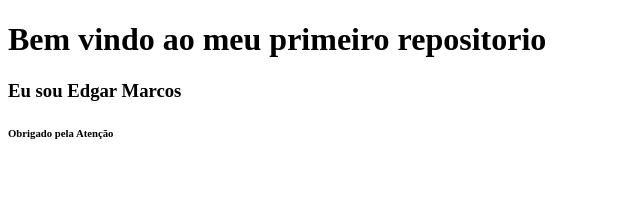
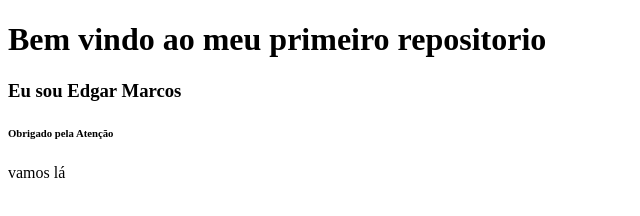
Before and after one commit to Ed22mar/Hello-world, a plain HTML site: page index.html in a window 1280 px wide. Shown: the full height of the page, 0-640 px from the left. Drawn offline with Linux system fonts and the light colour scheme.

Commit message:
Update index.html

```diff
--- a/index.html
+++ b/index.html
@@ -10,5 +10,7 @@
     <h1>Bem vindo ao meu primeiro repositorio</h1>
     <h3>Eu sou Edgar Marcos</h3>
     <h6>Obrigado pela Atenção</h6>
+    vamos lá
+
 </body>
 </html>
```
